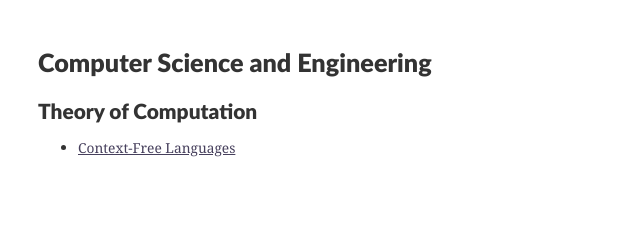
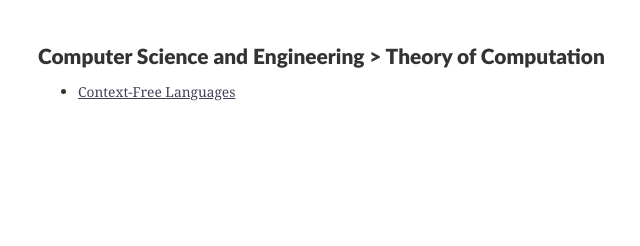
Before and after one commit to yedhukrishnan/engineering, a plain HTML site: page theory-of-computation/index.html in a window 1280 px wide. Shown: the whole page, without its empty margins (145-785 px from the left). Drawn offline with Linux system fonts and the light colour scheme; a web font is replaced by a local one.

Commit message:
Change header styling for pages and subpages

```diff
--- a/theory-of-computation/index.html
+++ b/theory-of-computation/index.html
@@ -612,6 +612,6 @@ a {
 </style>
 </head>
 <body class='typora-export' >
-<div  id='write'  class = 'is-mac'><h2><a name='header-c1' class='md-header-anchor '></a>Computer Science and Engineering</h2><h3><a name='header-c51' class='md-header-anchor '></a>Theory of Computation</h3><ul><li><a href='/engineering/theory-of-computation/context-free-languages.html'>Context-Free Languages</a></li></ul></div>
+<div  id='write'  class = 'is-mac'><h3><a name='header-c1' class='md-header-anchor '></a>Computer Science and Engineering &gt; Theory of Computation</h3><ul><li><a href='/engineering/theory-of-computation/context-free-languages.html'>Context-Free Languages</a></li></ul></div>
 </body>
 </html>
```
Also changed, not shown: index.html (+1 -1 lines), 2 other files.
